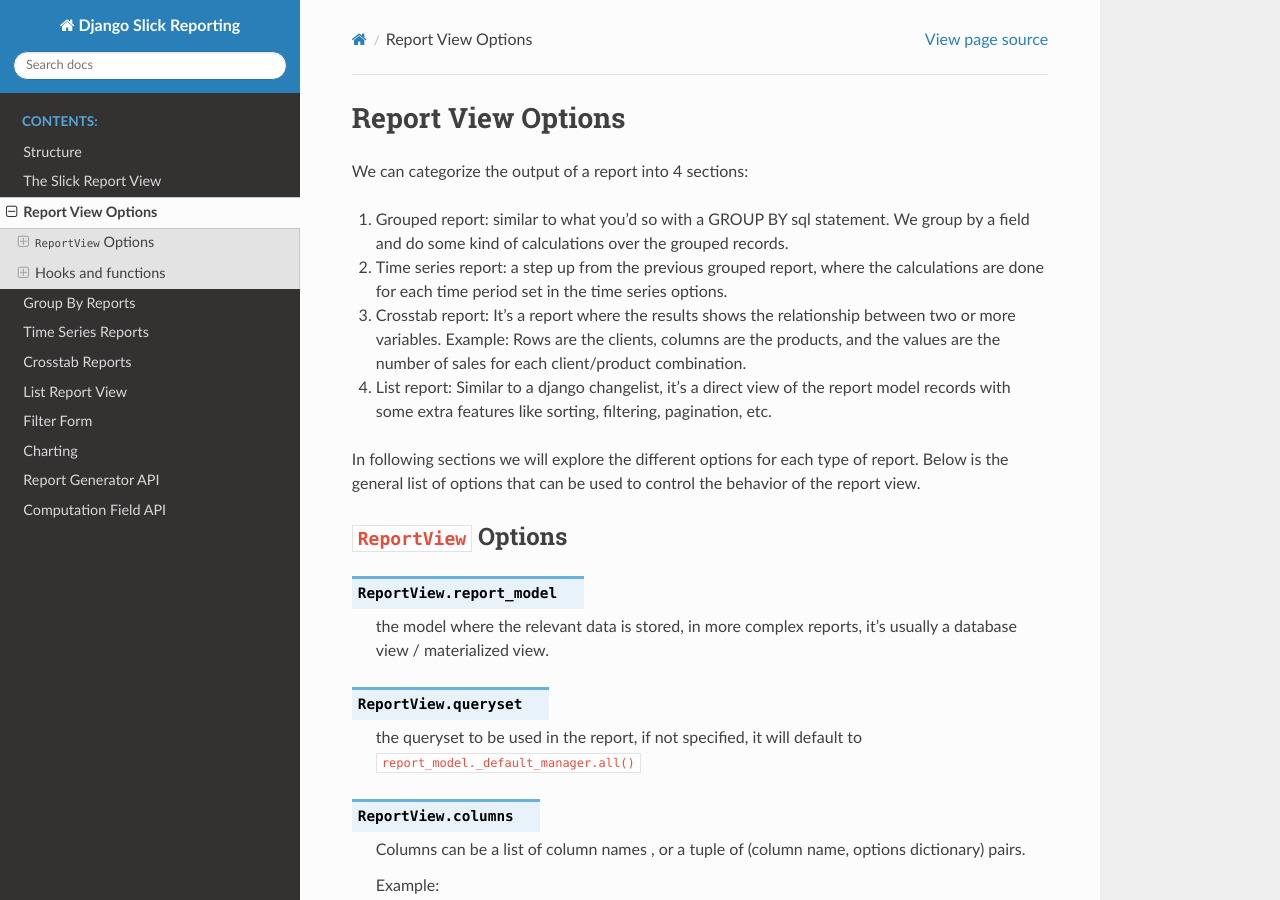
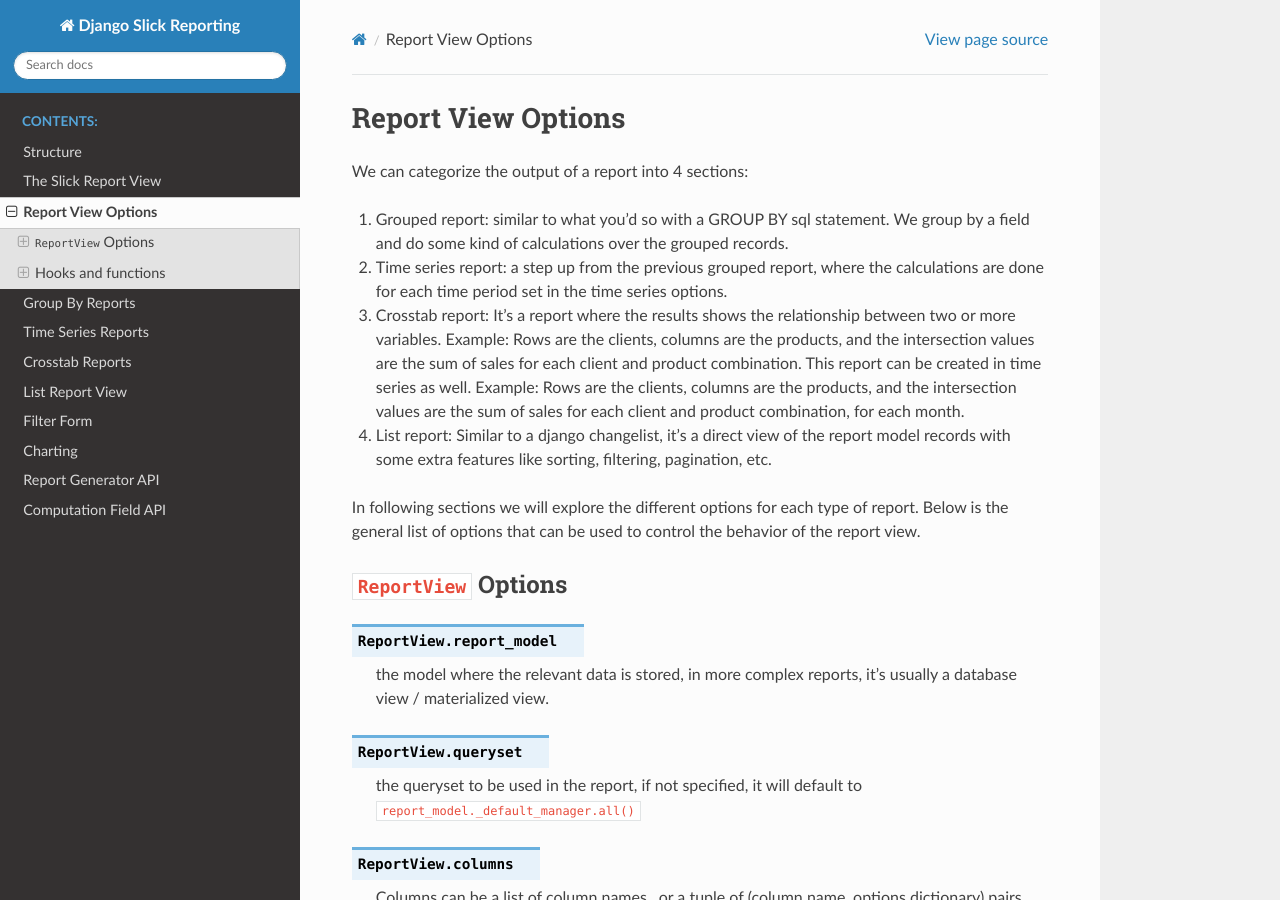
Before and after one commit to Justin121983/django-slick-reporting, a Sphinx documentation site: the page built from docs/source/view_options.rst, in a window 1280 px wide and 900 px high. Built offline with Sphinx 7.4.7 and the Read the Docs theme 2.0.0, drawn with Linux system fonts in a browser that asks for light colours.

Commit message:
enhance the documentation

```diff
--- a/docs/source/crosstab_options.rst
+++ b/docs/source/crosstab_options.rst
@@ -75,6 +75,10 @@
 
 
 
+Having Time Series Crosstab Reports
+-----------------------------------
+You can have a crosstab report in a time series by setting the :ref:`time_series_options` in addition to the crosstab options.
+
 
 Customizing the verbose name of the crosstab columns
 ----------------------------------------------------
--- a/docs/source/time_series_options.rst
+++ b/docs/source/time_series_options.rst
@@ -1,3 +1,5 @@
+.. _time_series:
+
 Time Series Reports
 ==================
 A Time series report is a report that is generated for a periods of time.
@@ -52,6 +54,7 @@
         time_series_selector_allow_empty = False  # Allow the user to select an empty time series
 
 
+.. time_series_options:
 
 Time Series Options
 -------------------
--- a/docs/source/view_options.rst
+++ b/docs/source/view_options.rst
@@ -5,7 +5,7 @@
 
 #. Grouped report: similar to what you'd so with a GROUP BY sql statement. We group by a field and do some kind of calculations over the grouped records.
 #. Time series report: a step up from the previous grouped report, where the calculations are done for each time period set in the time series options.
-#. Crosstab report: It's a report where the results shows the relationship between two or more variables. Example: Rows are the clients, columns are the products, and the values are the number of sales for each client/product combination.
+#. Crosstab report: It's a report where the results shows the relationship between two or more variables. Example: Rows are the clients, columns are the products, and the intersection values are the sum of sales for each client and product combination. This report can be created in time series as well. Example: Rows are the clients, columns are the products, and the intersection values are the sum of sales for each client and product combination, for each month.
 #. List report: Similar to a django changelist, it's a direct view of the report model records with some extra features like sorting, filtering, pagination, etc.
 
 
```
